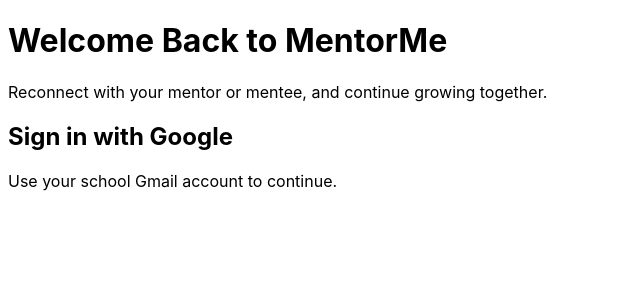
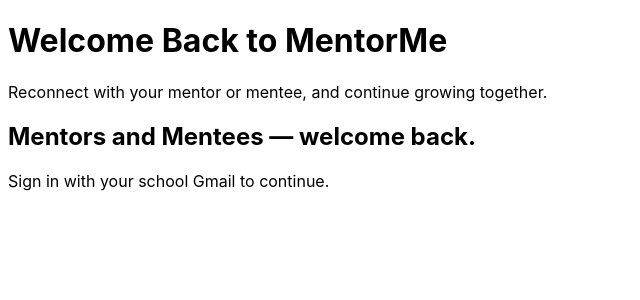
Before and after one commit to Rfitzgerald-svg/mentorme-frontend-, a React (Create React App) app: page /login in a window 1280 px wide. Shown: the top 300 px of the page, without its empty margins (0-640 px from the left). Built offline with nearby package versions, Linux system fonts and the light colour scheme.

Commit message:
Update Login.jsx

```diff
--- a/src/routes/Login.jsx
+++ b/src/routes/Login.jsx
@@ -12,8 +12,8 @@ export default function Login() {
       </div>
       <div className="md:w-1/2 flex items-center justify-center p-8">
         <div className="w-full max-w-md space-y-6">
-          <h2 className="text-2xl font-bold text-gray-800">Sign in with Google</h2>
-          <p className="text-sm text-gray-500">Use your school Gmail account to continue.</p>
+          <h2 className="text-2xl font-bold text-gray-800">Mentors and Mentees — welcome back.</h2>
+          <p className="text-sm text-gray-500">Sign in with your school Gmail to continue.</p>
           <GoogleLogin
             onSuccess={(res) => {
               console.log("Google login success:", res);
```
